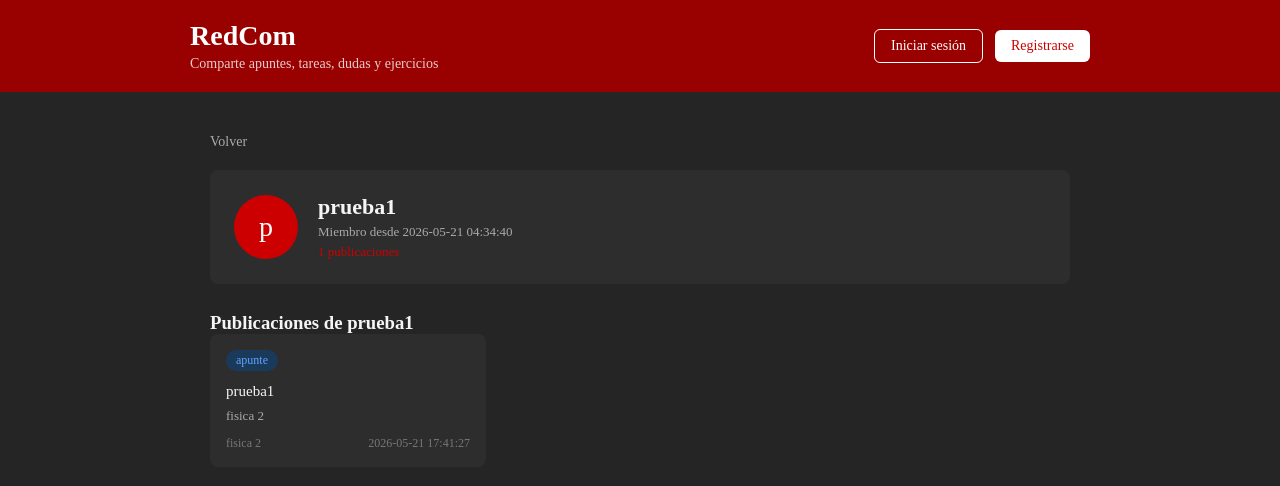
After one commit to nachostylescoc/redcom, a Flask app: page /perfil/1 in a window 1280 px wide. The commit adds this page. Shown: the top 486 px of the page. Run offline with Flask 3, Linux system fonts and the light colour scheme; data comes from the database, SQL or seed files in the repository.

Commit message:
funciòn de perfil de usuario agregada. cambios en app style index perfil post

```diff
--- a/app.py
+++ b/app.py
@@ -158,5 +158,16 @@ def post(id):
     conn.close()
     return render_template('post.html', post=p, comentarios=comentarios)
 
+@app.route('/perfil/<int:id>')
+def perfil(id):
+    conn = conectar()
+    usuario = conn.execute('SELECT * FROM usuarios WHERE id = ?', (id,)).fetchone()
+    posts = conn.execute('''
+        SELECT * FROM posts WHERE usuario_id = ?
+        ORDER BY fecha DESC
+    ''', (id,)).fetchall()
+    conn.close()
+    return render_template('perfil.html', usuario=usuario, posts=posts)
+
 if __name__ =='__main__':
     app.run(debug=True, host='0.0.0.0', port=5000)
--- a/static/style.css
+++ b/static/style.css
@@ -380,3 +380,44 @@ nav {
     align-items: center;
     gap: 8px;
 }
+
+.perfil-box {
+    display: flex;
+    align-items: center;
+    gap: 20px;
+    background-color: #2d2d2d;
+    border-radius: 8px;
+    padding: 24px;
+    margin-bottom: 28px;
+}
+
+.perfil-avatar {
+    width: 64px;
+    height: 64px;
+    border-radius: 50%;
+    background-color: #cc0000;
+    color: white;
+    font-size: 28px;
+    font-weight: 500;
+    display: flex;
+    align-items: center;
+    justify-content: center;
+    flex-shrink: 0;
+}
+
+.perfil-nombre {
+    font-size: 22px;
+    margin-bottom: 4px;
+}
+
+.perfil-fecha {
+    font-size: 13px;
+    color: #aaa;
+    margin-bottom: 4px;
+}
+
+.perfil-stats {
+    font-size: 13px;
+    color: #cc0000;
+    font-weight: 500;
+}
--- a/templates/index.html
+++ b/templates/index.html
@@ -61,7 +61,8 @@
                         <div class="post-titulo">{{ post.titulo }}</div>
                         <div class="post-materia">{{ post.materia }}</div>
                         <div class="post-meta">
-                            <span>{{ post.autor }}</span>
+                            <span><a href="/perfil/{{ post.usuario_id }}"
+                                style="color: #cc0000;text-decoration: none;">{{ post.autor }}</a></span>
                             <span>{{ post.fecha }}</span>
                         </div>
                     </a>
--- /dev/null
+++ b/templates/perfil.html
@@ -0,0 +1,64 @@
+<!DOCTYPE html>
+<html lang="es">
+<head>
+    <meta charset="UTF-8">
+    <meta name="viewport" content="width=device-width, initial-scale=1.0">
+    <title>{{ usuario.nombre }} - RedCom</title>
+    <link rel="stylesheet" href="{{ url_for('static', filename='style.css') }}">
+</head>
+<body>
+
+    <header>
+        <div class="header-content">
+            <div>
+                <h1>RedCom</h1>
+                <p>Comparte apuntes, tareas, dudas y ejercicios</p>
+            </div>
+            <nav>
+                {% if session['usuario_nombre'] %}
+                    <span class="nav-usuario">Hola, {{ session['usuario_nombre'] }}</span>
+                    <a href="/subir" class="btn-nav btn-rojo">Subir</a>
+                    <a href="/logout" class="btn-nav">Cerrar sesión</a>
+                {% else %}
+                    <a href="/login" class="btn-nav">Iniciar sesión</a>
+                    <a href="/registro" class="btn-nav btn-rojo">Registrarse</a>
+                {% endif %}
+            </nav>
+        </div>
+    </header>
+
+    <main>
+        <a href="/" class="btn-volver">Volver</a>
+
+        <div class="perfil-box">
+            <div class="perfil-avatar">{{ usuario.nombre[0] }}</div>
+            <div>
+                <h2 class="perfil-nombre">{{ usuario.nombre }}</h2>
+                <p class="perfil-fecha">Miembro desde {{ usuario.fecha_registro }}</p>
+                <p class="perfil-stats">{{ posts|length }} publicaciones</p>
+            </div>
+        </div>
+
+        <h3 style="margin-bottom: 16 px; color: #f5f5f5;">Publicaciones de {{ usuario.nombre }}</h3>
+
+        {% if posts %}
+            <div class="posts-grid">
+                {% for post in posts %}
+                    <a href="/post/{{ post.id }}" class="post-card">
+                        <div class="post-tipo tipo-{{ post.tipo }}">{{ post.tipo }}</div>
+                        <div class="post-titulo">{{ post.titulo }}</div>
+                        <div class="post-materia">{{ post.materia }}</div>
+                        <div class="post-meta">
+                            <span>{{ post.materia }}</span>
+                            <span>{{ post.fecha }}</span>
+                        </div>
+                    </a>
+                {% endfor %}
+            </div>
+        {% else %}
+            <p style="color: #aaa;">Este usuario no ha publicado nada aún.</p>
+        {% endif %}
+    </main>
+
+</body>
+</html>
--- a/templates/post.html
+++ b/templates/post.html
@@ -34,7 +34,8 @@
             <div class="post-tipo tipo-{{ post.tipo }}">{{ post.tipo }}</div>
             <h2 class="post-detalle-titulo">{{ post.titulo }}</h2>
             <div class="post-detalle-meta">
-                <span>{{ post.autor }}</span>
+                <span><a href="/perfil/{{ post.usuario_id}}"
+                    style="color: #cc0000;text-decoration: none;">{{ post.autor }}</a></span>
                 <span>{{ post.materia }}</span>
                 <span>{{ post.fecha }}</span>
             </div>
```
